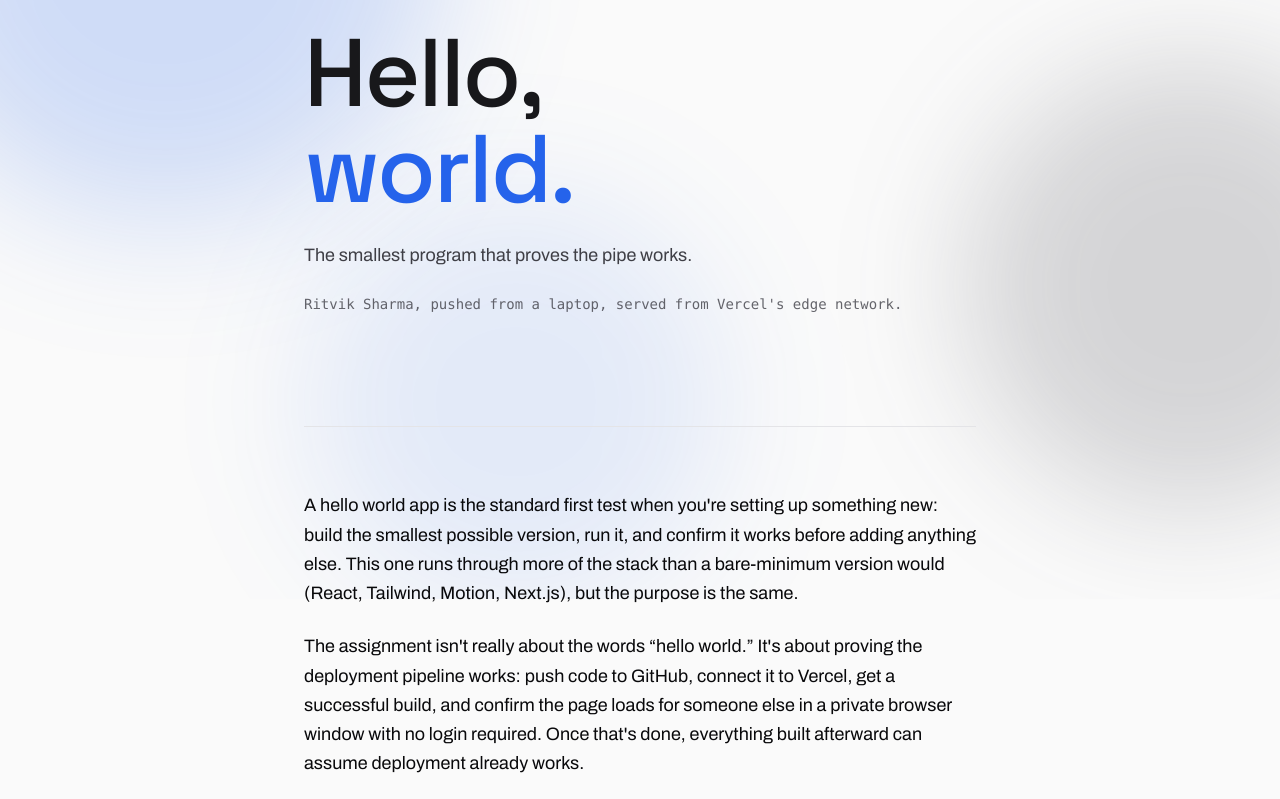
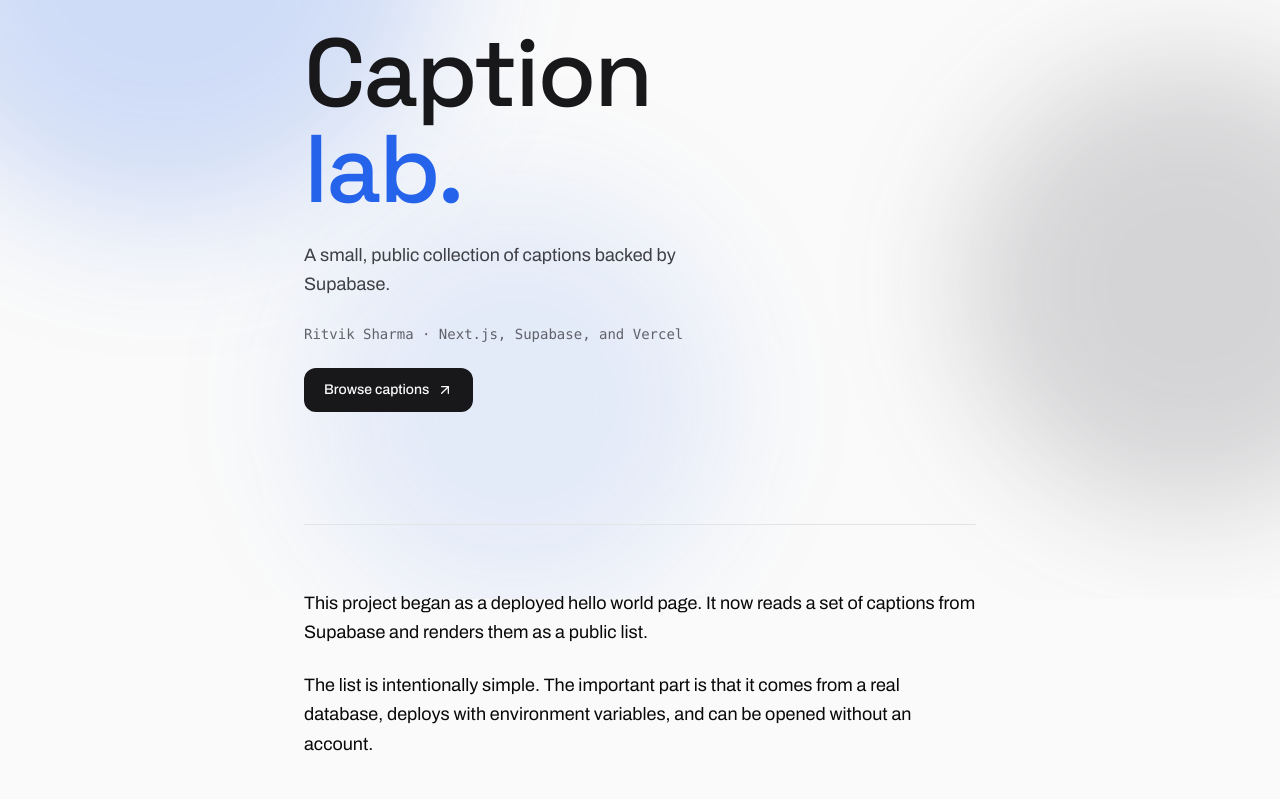
Before and after one commit to Columbia-Personal/Design-For-Gen-AI, a Next.js app: page / in a window 1280 px wide. Shown: the part 201-1000 px from the top of the page. Built offline with nearby package versions, Linux system fonts and the light colour scheme.

Commit message:
feat: add Supabase caption list

```diff
--- a/package.json
+++ b/package.json
@@ -9,6 +9,7 @@
     "lint": "eslint"
   },
   "dependencies": {
+    "@supabase/supabase-js": "^2.116.0",
     "lucide-react": "^1.46.0",
     "motion": "^13.4.0",
     "next": "16.3.5",
--- /dev/null
+++ b/src/app/captions/caption-list.tsx
@@ -0,0 +1,57 @@
+"use client";
+
+import { motion, useReducedMotion } from "motion/react";
+
+export type Caption = {
+  id: number;
+  text: string;
+};
+
+type CaptionListProps = {
+  captions: Caption[];
+};
+
+const listTransition = {
+  duration: 0.28,
+  ease: [0.16, 1, 0.3, 1] as const,
+};
+
+export function CaptionList({ captions }: CaptionListProps) {
+  const shouldReduceMotion = useReducedMotion();
+
+  if (captions.length === 0) {
+    return (
+      <p className="rounded-2xl border border-border bg-background px-5 py-8 text-secondary">
+        There are no captions here yet.
+      </p>
+    );
+  }
+
+  return (
+    <ol className="grid gap-3" aria-label="Caption list">
+      {captions.map((caption, index) => (
+        <motion.li
+          key={caption.id}
+          initial={shouldReduceMotion ? false : { opacity: 0, y: 12 }}
+          animate={shouldReduceMotion ? undefined : { opacity: 1, y: 0 }}
+          transition={
+            shouldReduceMotion
+              ? undefined
+              : { ...listTransition, delay: Math.min(index * 0.028, 0.35) }
+          }
+          className="caption-card group relative grid min-h-32 grid-cols-[auto_1fr] gap-4 overflow-hidden rounded-2xl border border-border bg-background p-5 shadow-sm sm:p-6"
+        >
+          <span
+            aria-hidden
+            className="flex size-8 items-center justify-center rounded-full bg-primary font-mono text-xs font-medium text-background"
+          >
+            {String(index + 1).padStart(2, "0")}
+          </span>
+          <p className="max-w-2xl self-center text-lg leading-relaxed font-medium text-foreground sm:text-xl">
+            {caption.text}
+          </p>
+        </motion.li>
+      ))}
+    </ol>
+  );
+}
--- /dev/null
+++ b/src/app/captions/page.tsx
@@ -0,0 +1,92 @@
+import Link from "next/link";
+import { connection } from "next/server";
+import { ArrowLeft, Database, Rows3 } from "lucide-react";
+import { CaptionList, type Caption } from "./caption-list";
+import { getSupabase } from "@/lib/supabase";
+
+export const metadata = {
+  title: "Caption lab | Ritvik Sharma",
+  description: "A public list of captions stored in Supabase.",
+};
+
+export default async function CaptionsPage() {
+  await connection();
+
+  const supabase = getSupabase();
+  const { data, error } = await supabase
+    .from("captions")
+    .select("id, text")
+    .order("id", { ascending: true });
+
+  const captions = (data ?? []) as Caption[];
+
+  return (
+    <div className="caption-page flex min-h-screen flex-col">
+      <header className="border-b border-border bg-background/90 px-6 py-5 backdrop-blur sm:px-12">
+        <div className="mx-auto flex w-full max-w-5xl items-center justify-between gap-4">
+          <Link
+            href="/"
+            className="inline-flex min-h-11 items-center gap-2 rounded-lg px-1 text-sm font-medium text-secondary transition-colors hover:text-foreground focus-visible:outline-2 focus-visible:outline-offset-4 focus-visible:outline-accent"
+          >
+            <ArrowLeft className="size-4" aria-hidden />
+            Home
+          </Link>
+          <span className="font-mono text-xs uppercase tracking-[0.16em] text-secondary">
+            Assignment 02
+          </span>
+        </div>
+      </header>
+
+      <main className="mx-auto w-full max-w-5xl flex-1 px-6 py-14 sm:px-12 sm:py-20">
+        <section className="grid gap-8 border-b border-border pb-10 sm:grid-cols-[1fr_auto] sm:items-end">
+          <div>
+            <p className="mb-4 flex items-center gap-2 font-mono text-xs uppercase tracking-[0.16em] text-accent">
+              <Database className="size-4" aria-hidden />
+              Supabase collection
+            </p>
+            <h1 className="max-w-2xl font-display text-5xl font-medium tracking-tight text-primary sm:text-7xl">
+              Caption lab
+            </h1>
+            <p className="mt-5 max-w-xl text-lg leading-relaxed text-secondary">
+              A working set of short captions, loaded from the database.
+            </p>
+          </div>
+          <div className="inline-flex w-fit items-center gap-3 rounded-xl border border-border bg-muted/55 px-4 py-3 text-sm text-secondary">
+            <Rows3 className="size-4 text-accent" aria-hidden />
+            <span>
+              <strong className="font-medium text-foreground">{captions.length}</strong>{" "}
+              {captions.length === 1 ? "caption" : "captions"}
+            </span>
+          </div>
+        </section>
+
+        <section className="py-8 sm:py-10" aria-labelledby="caption-list-heading">
+          <div className="mb-5 flex items-center justify-between gap-4">
+            <h2
+              id="caption-list-heading"
+              className="font-mono text-xs uppercase tracking-[0.16em] text-secondary"
+            >
+              The list
+            </h2>
+            <span className="h-px flex-1 bg-border" aria-hidden />
+          </div>
+
+          {error ? (
+            <p className="rounded-2xl border border-destructive/30 bg-destructive/5 px-5 py-4 text-sm leading-relaxed text-secondary">
+              The captions could not be loaded. Please refresh and try again.
+            </p>
+          ) : (
+            <CaptionList captions={captions} />
+          )}
+        </section>
+      </main>
+
+      <footer className="border-t border-border px-6 py-7 sm:px-12">
+        <div className="mx-auto flex w-full max-w-5xl flex-col gap-1 text-xs text-secondary sm:flex-row sm:items-center sm:justify-between">
+          <span>Ritvik Sharma · Design for Generative AI</span>
+          <span>Week 2: Supabase data fetching</span>
+        </div>
+      </footer>
+    </div>
+  );
+}
--- a/src/app/layout.tsx
+++ b/src/app/layout.tsx
@@ -13,9 +13,8 @@ const spaceGrotesk = Space_Grotesk({
 });
 
 export const metadata: Metadata = {
-  title: "Hello, World — Ritvik Sharma",
-  description:
-    "Assignment 01 for Design for Generative AI: a hello-world app built properly and shipped to Vercel.",
+  title: "Caption lab | Ritvik Sharma",
+  description: "A Supabase-backed caption list for Design for Generative AI.",
 };
 
 export default function RootLayout({ children }: LayoutProps<"/">) {
--- a/src/app/page.tsx
+++ b/src/app/page.tsx
@@ -1,9 +1,10 @@
 "use client";
 
 import { motion, useReducedMotion, type Variants } from "motion/react";
-import { Boxes, Palette, Wind, Triangle } from "lucide-react";
+import Link from "next/link";
+import { ArrowUpRight, Boxes, Database, Palette, Triangle } from "lucide-react";
 
-const GITHUB_URL = "#";
+const GITHUB_URL = "https://github.com/Columbia-Personal/Design-For-Gen-AI";
 
 const STACK = [
   {
@@ -17,9 +18,9 @@ const STACK = [
     note: "CSS-first theming",
   },
   {
-    icon: Wind,
-    name: "Motion for React",
-    note: "the animation you're looking at",
+    icon: Database,
+    name: "Supabase",
+    note: "captions stored in Postgres",
   },
   {
     icon: Triangle,
@@ -81,7 +82,7 @@ export default function Home() {
       <main className="mx-auto flex w-full max-w-3xl flex-1 flex-col px-6 sm:px-12">
         <section className="flex flex-col gap-6 py-20 sm:py-28">
           <p className="font-mono text-xs uppercase tracking-widest text-accent">
-            Design for Generative AI · Assignment 01
+            Design for Generative AI · Assignments 01 + 02
           </p>
 
           <motion.h1
@@ -91,21 +92,28 @@ export default function Home() {
             className="font-display text-6xl leading-none font-medium tracking-tight text-primary sm:text-8xl"
           >
             <motion.span variants={heroWord} className="block">
-              Hello,
+              Caption
             </motion.span>
             <motion.span variants={heroWord} className="block text-accent">
-              world.
+              lab.
             </motion.span>
           </motion.h1>
 
           <p className="max-w-md text-lg leading-relaxed text-secondary">
-            The smallest program that proves the pipe works.
+            A small, public collection of captions backed by Supabase.
           </p>
 
           <p className="font-mono text-sm text-secondary/80">
-            Ritvik Sharma, pushed from a laptop, served from Vercel&apos;s edge
-            network.
+            Ritvik Sharma · Next.js, Supabase, and Vercel
           </p>
+
+          <Link
+            href="/captions"
+            className="inline-flex min-h-11 w-fit items-center gap-2 rounded-xl bg-primary px-5 py-3 text-sm font-medium text-background transition-transform duration-200 hover:-translate-y-0.5 focus-visible:outline-2 focus-visible:outline-offset-4 focus-visible:outline-accent"
+          >
+            Browse captions
+            <ArrowUpRight className="size-4" aria-hidden />
+          </Link>
         </section>
 
         <motion.section
@@ -116,21 +124,13 @@ export default function Home() {
           className="flex flex-col gap-6 border-t border-border py-16"
         >
           <motion.p variants={reveal} className="text-lg leading-relaxed text-foreground">
-            A hello world app is the standard first test when you&apos;re
-            setting up something new: build the smallest possible version,
-            run it, and confirm it works before adding anything else. This
-            one runs through more of the stack than a bare-minimum version
-            would (React, Tailwind, Motion, Next.js), but the purpose is the
-            same.
+            This project began as a deployed hello world page. It now reads a
+            set of captions from Supabase and renders them as a public list.
           </motion.p>
           <motion.p variants={reveal} className="text-lg leading-relaxed text-foreground">
-            The assignment isn&apos;t really about the words &ldquo;hello
-            world.&rdquo; It&apos;s about proving the deployment pipeline
-            works: push code to GitHub, connect it to Vercel, get a
-            successful build, and confirm the page loads for someone else in
-            a private browser window with no login required. Once that&apos;s
-            done, everything built afterward can assume deployment already
-            works.
+            The list is intentionally simple. The important part is that it
+            comes from a real database, deploys with environment variables,
+            and can be opened without an account.
           </motion.p>
         </motion.section>
 
@@ -169,7 +169,7 @@ export default function Home() {
         <span>Ritvik Sharma · Fall 2026 · Design for Generative AI</span>
         <a
           href={GITHUB_URL}
-          className="cursor-pointer underline decoration-border underline-offset-4 transition-colors hover:text-accent"
+          className="cursor-pointer underline decoration-border underline-offset-4 transition-colors hover:text-accent focus-visible:outline-2 focus-visible:outline-offset-4 focus-visible:outline-accent"
         >
           Source
         </a>
--- /dev/null
+++ b/src/lib/supabase.ts
@@ -0,0 +1,19 @@
+import { createClient } from "@supabase/supabase-js";
+
+export function getSupabase() {
+  const supabaseUrl = process.env.NEXT_PUBLIC_SUPABASE_URL;
+  const supabaseAnonKey = process.env.NEXT_PUBLIC_SUPABASE_ANON_KEY;
+
+  if (!supabaseUrl || !supabaseAnonKey) {
+    throw new Error(
+      "Missing NEXT_PUBLIC_SUPABASE_URL or NEXT_PUBLIC_SUPABASE_ANON_KEY.",
+    );
+  }
+
+  return createClient(supabaseUrl, supabaseAnonKey, {
+    auth: {
+      persistSession: false,
+      autoRefreshToken: false,
+    },
+  });
+}
```
Also changed, not shown: src/app/globals.css (+18 -0 lines), 1 other file (tests, documents, lock files or other folders).
